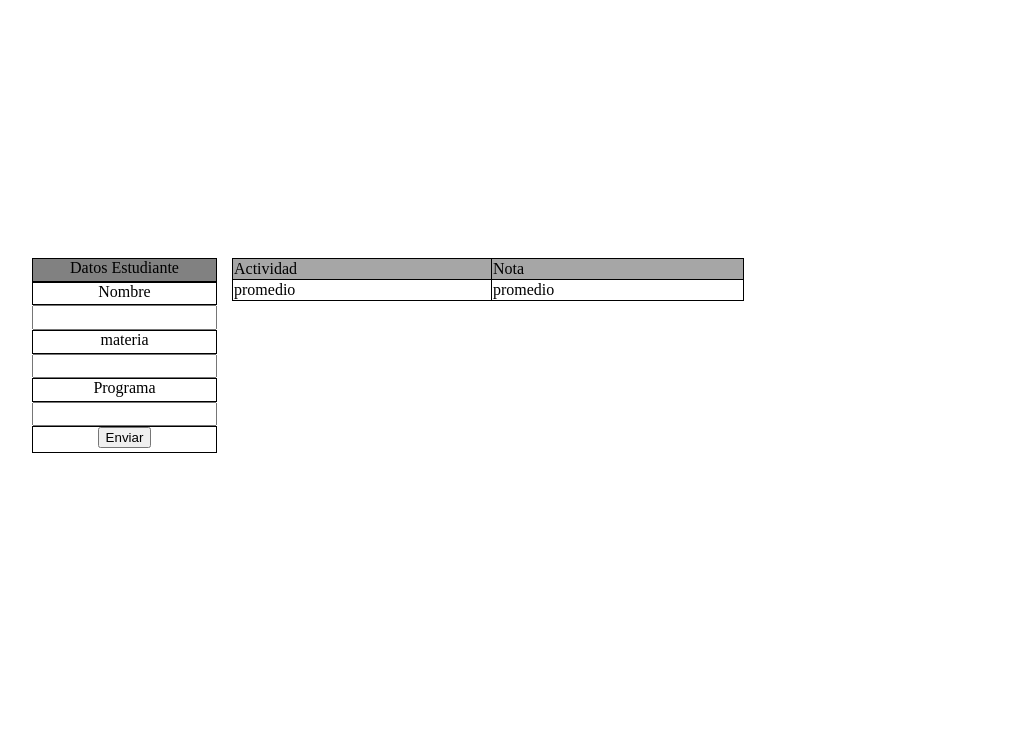
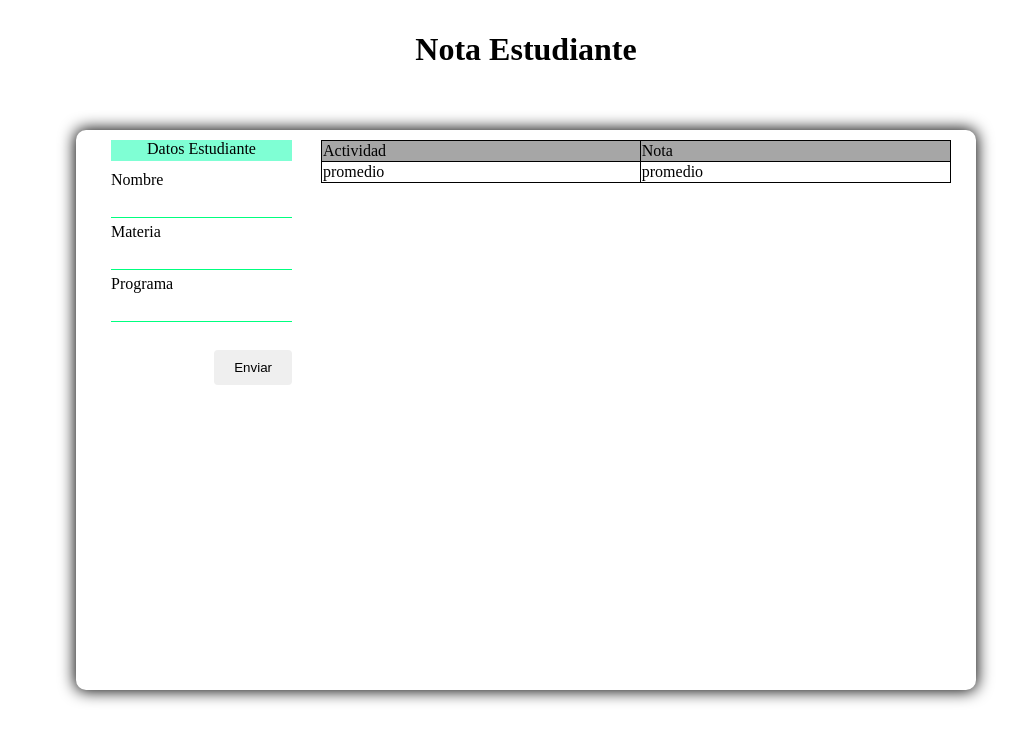
Before and after one commit to jonthest23/promedioEjercicioHtml, a plain HTML site: page index.html in a window 1280 px wide. Shown: the whole page, without its empty margins (114-1134 px from the left). Drawn offline with Linux system fonts and the light colour scheme.

Commit message:
se ha avanzado mejorando el estilo y presentacion de la pagina

```diff
--- a/css/index.css
+++ b/css/index.css
@@ -1,21 +1,32 @@
 body{
     display: flex;
     justify-content: center;
-    align-items: center;
+
     height: 100vh;
-    width: 100vw;
+    margin: unset;
 }
 .contenedor{
     display: flex;
+    justify-content: center;
+    border-radius: 10px;
+    background-color: white;
+    box-shadow: 0px 0px 16px 1px;
+
+    width: 80vw;
+    height: 70vh;
+    max-width: 900px;
+    position: absolute;
+    top: 130px;
+}
+.divForm{
+    width: 30%;
+    max-width: 180px;
+    margin: 10px;
+    padding: 10px;
+    padding-top: 0;
+    border-radius: 10px;
 
 
-    width: 80vw;
-    height: 40vh;
-}
-.divForm{
-    width: 50%;
-    max-width: 180px;
-    margin: 10px;
 
 }
 .divForm form {
@@ -25,7 +36,9 @@ body{
     display: grid;
 }
 .divForm form input{
-
+    background-color: unset;
+    border: 0px;
+    border-bottom: 1px solid springgreen;
 
 
 }
@@ -36,16 +49,33 @@ body{
 
 
 .divForm form div{
+    margin: 5px 0 5px 0;
+
+}
+.divForm form div button{
+    border-radius: 4px;
+    border: none;
+    padding: 10px 20px 10px 20px;
+    margin-top: 20px;
+}
+
+
+.divForm form div:first-of-type{
     text-align: center;
-    border: 1px solid;
+    margin-top: 0;
+    background-color: aquamarine;
+
+
 }
-.divForm form div:first-of-type{
-    background-color: rgba(107, 107, 107, 0.85)
 
+.divForm form div:last-of-type{
+     display: flex;
+     align-items: flex-end;
+     justify-content: end;
 }
 .divTable{
     margin: 10px;
-    width: 50% ;
+    width: 70% ;
 
 }
 
@@ -61,3 +91,9 @@ body{
     border: 1px solid;
     border-collapse: collapse;
 }
+
+#titulo{
+    position: absolute;
+    z-index: 1;
+    top: 10px;
+}
--- a/index.html
+++ b/index.html
@@ -7,6 +7,7 @@
     </head>
 
     <body>
+        <h1 id = "titulo">Nota Estudiante</h1>
 
         <div class="contenedor">
 
@@ -22,7 +23,7 @@
                         <input type="text">
 
                     <div>
-                        materia
+                        Materia
                     </div>
 
                         <input type="text">
@@ -70,5 +71,6 @@
             </div>
         </div>
 
+
     </body>
 </html>
```
